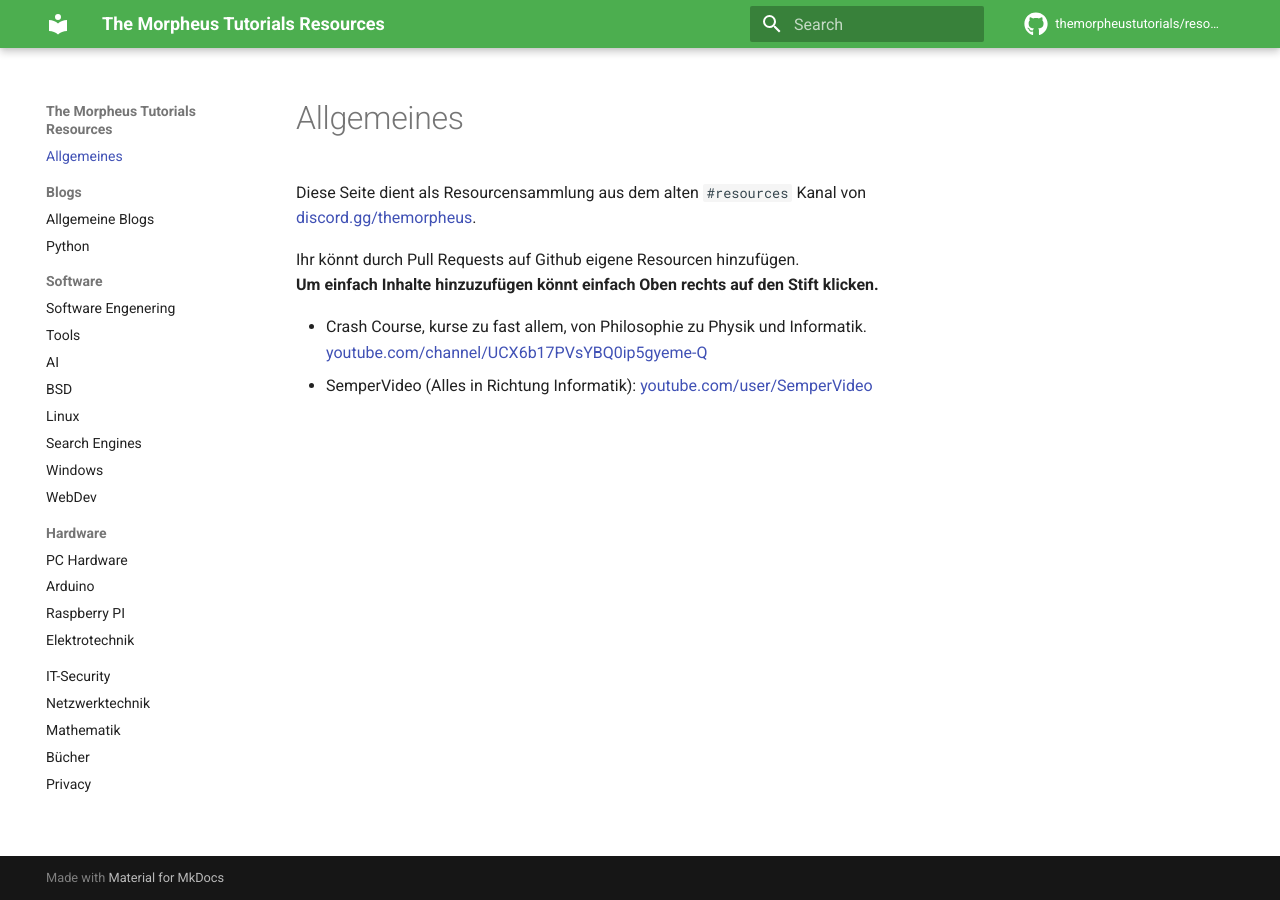
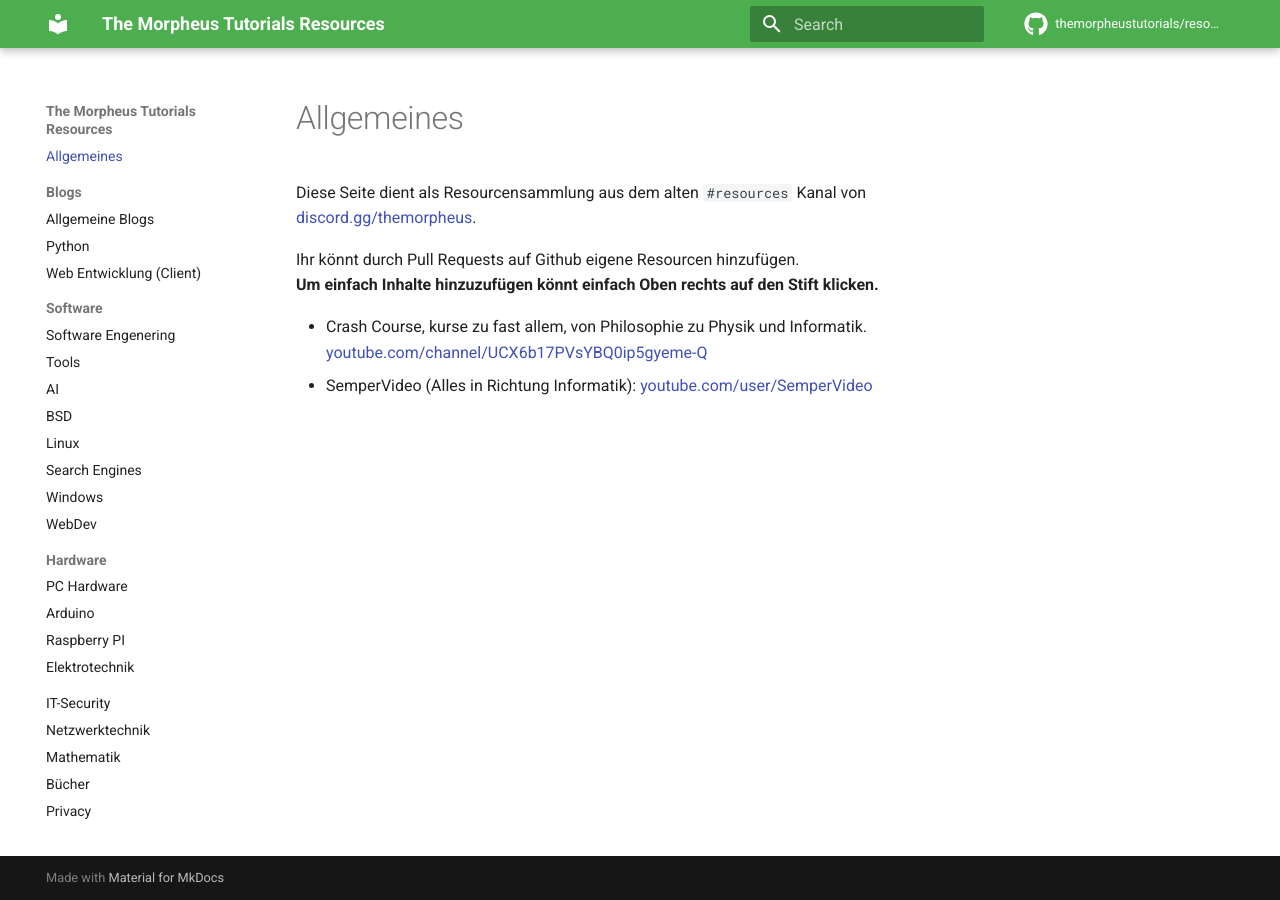
Before and after one commit to themorpheustutorials/resources, an MkDocs documentation site: the page built from docs/index.md, in a window 1280 px wide. Built offline with MkDocs 1.6.1 and Material for MkDocs 9.7.7, drawn with Linux system fonts in a browser that asks for light colours; comment, search, counter and statistics services are not loaded.

Commit message:
Update mkdocs.yml

```diff
--- a/mkdocs.yml
+++ b/mkdocs.yml
@@ -51,6 +51,7 @@ nav:
   - 'Blogs':
       - 'Allgemeine Blogs': blogs/index.md
       - 'Python': blogs/python.md
+      - 'Web Entwicklung (Client)': blogs/web-client.md
   - 'Software':
       - 'Software Engenering': software/software-engenering.md
       - 'Tools': software/tools.md
```
